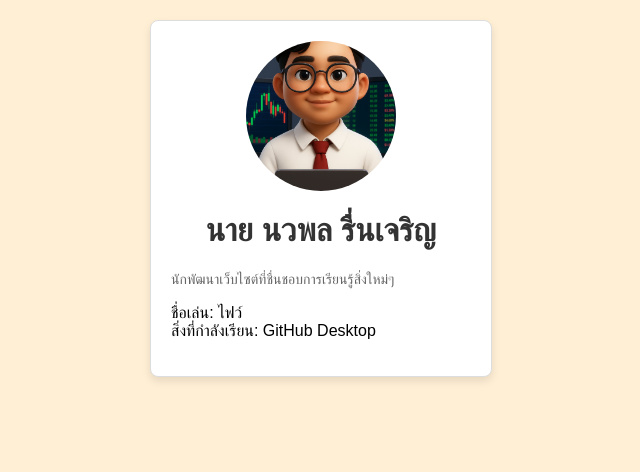
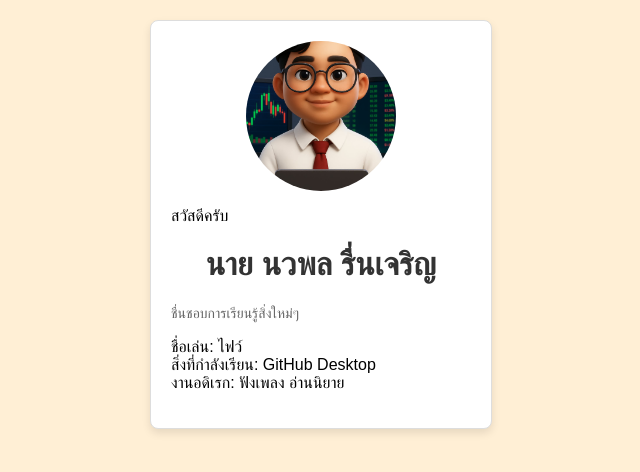
Before and after one commit to nwphlrunceriy-eng/my-web-profile, a plain HTML site: page index.html in a window 1280 px wide. Shown: the whole page, without its empty margins (319-959 px from the left). Drawn offline with Linux system fonts and the light colour scheme.

Commit message:
อัปเดตรายละเอียดโปรเจกต์
Updated the bio paragraph to remove the name and improve clarity.

```diff
--- a/index.html
+++ b/index.html
@@ -9,11 +9,13 @@
 <body>
   <div class="card">
     <img src="รูป.jpg" alt="รูปโปรไฟล์" />
+    <p class="greeting">สวัสดีครับ</p>
     <h1 id="profile-name">นาย นวพล รื่นเจริญ</h1>
-    <p class="bio">นักพัฒนาเว็บไซต์ที่ชื่นชอบการเรียนรู้สิ่งใหม่ๆ </p>
+    <p class="bio"> ชื่นชอบการเรียนรู้สิ่งใหม่ๆ </p>
     <ul>
       <li>ชื่อเล่น: ไฟว์</li>
       <li>สิ่งที่กำลังเรียน: GitHub Desktop</li>
+        <li>งานอดิเรก: ฟังเพลง อ่านนิยาย</li>
     </ul>
   </div>
 </body>
```
